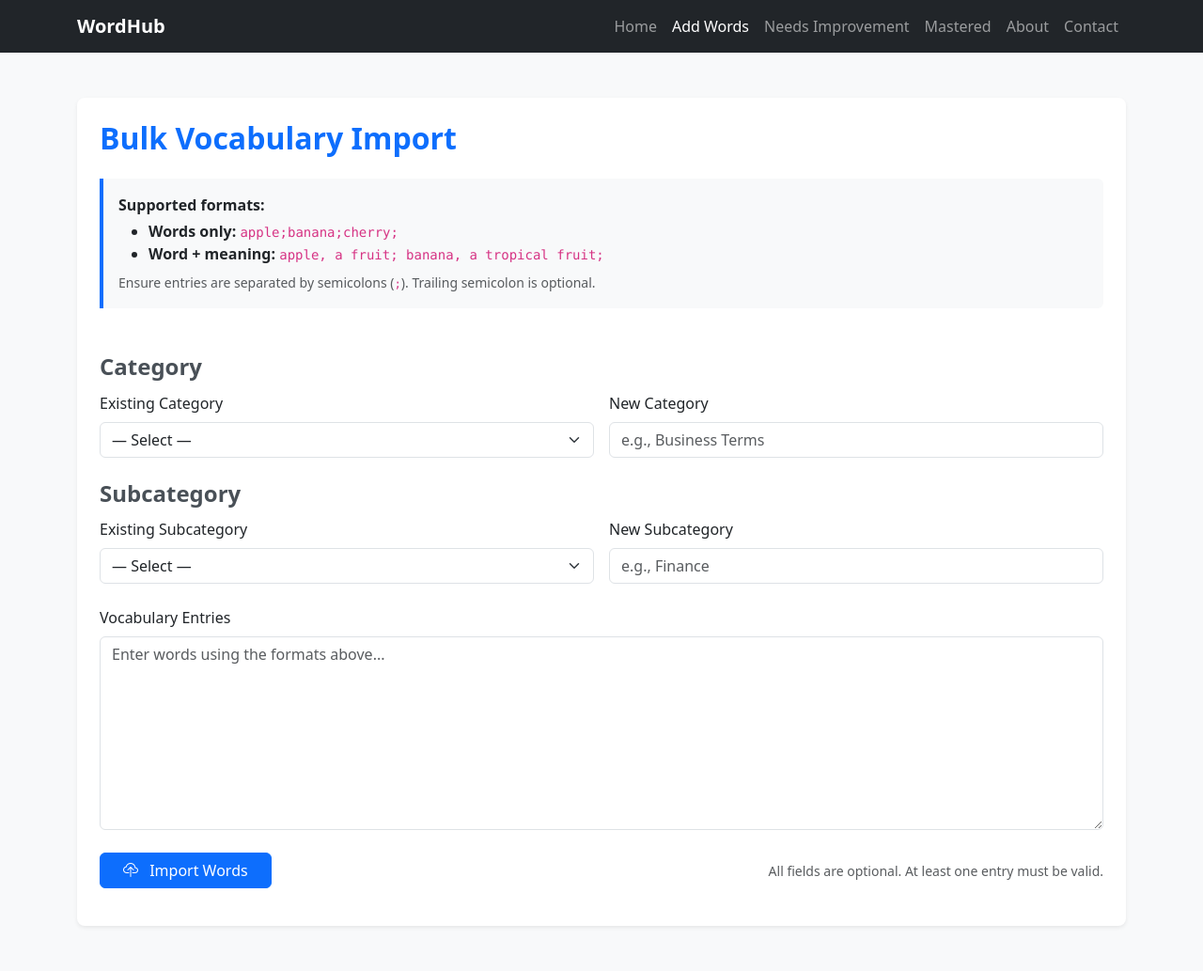
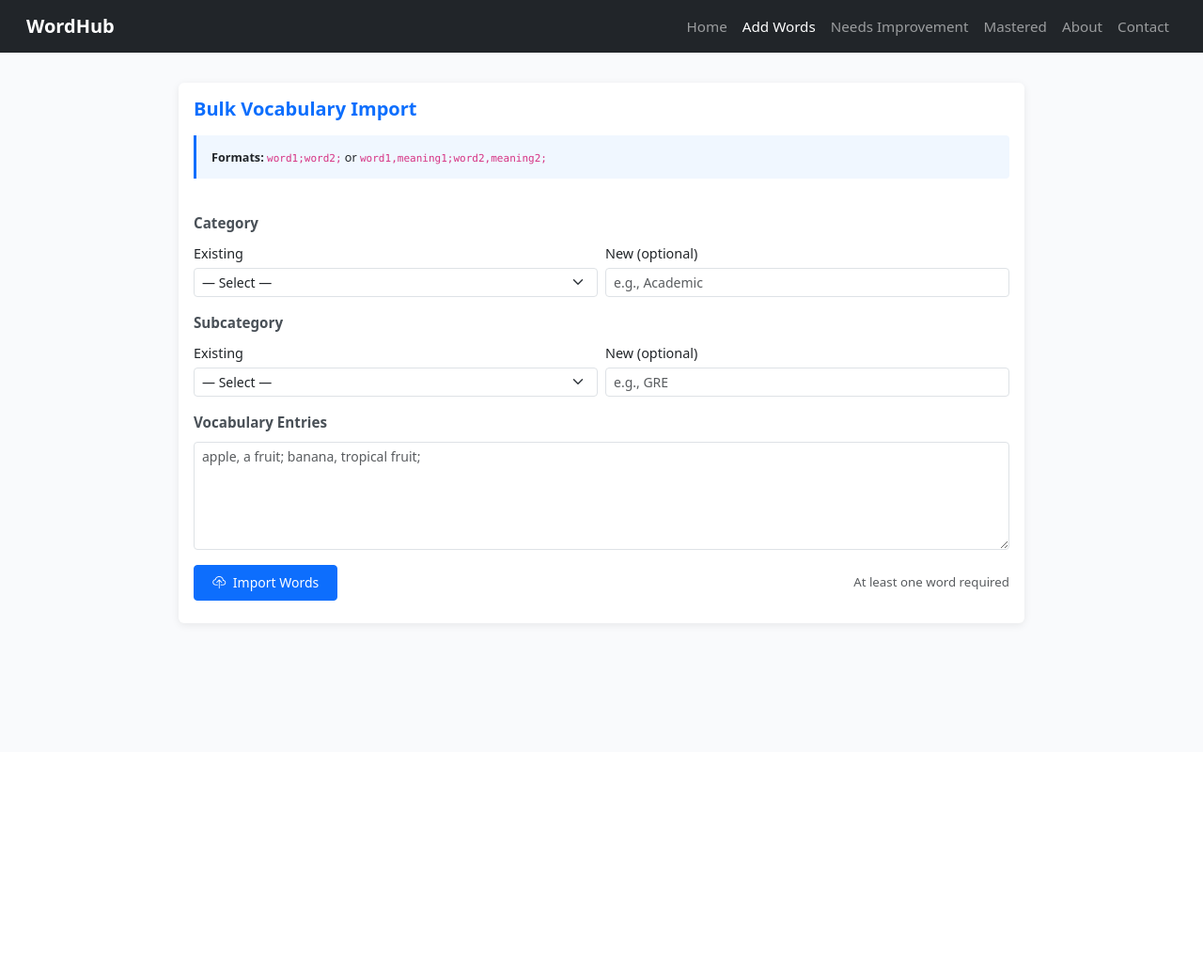
Before and after one commit to BrijBright/wordhub, a Django app: page /add-words/ in a window 1280 px wide. Shown: the whole page at 94% size. After the commit the page ends 667 px from the top, so only its background shows below. Run offline with Django 5.2, Linux system fonts and the light colour scheme; data that the repository does not hold is empty; some libraries are stand-ins or nearby versions.

Commit message:
made add word ui come in 1 page

```diff
--- a/templates/add_words.html
+++ b/templates/add_words.html
@@ -17,26 +17,48 @@
     />
     <link rel="stylesheet" href="{% static 'css/style.css' %}" />
     <style>
+      body {
+        background-color: #f9fafc;
+        font-size: 0.95rem;
+      }
+      .main-card {
+        max-width: 900px;
+        margin: 1.5rem auto;
+        border: none;
+        box-shadow: 0 0.125rem 0.5rem rgba(0, 0, 0, 0.08);
+      }
+      .info-hint {
+        background-color: #f0f7ff;
+        border-left: 3px solid #0d6efd;
+        padding: 0.75rem 1rem;
+        border-radius: 0 0.25rem 0.25rem 0;
+        font-size: 0.9rem;
+        margin-bottom: 1.25rem;
+      }
       .form-section-title {
         font-weight: 600;
+        font-size: 0.95rem;
         color: #495057;
-        margin-top: 1.5rem;
+        margin: 1rem 0 0.6rem;
+      }
+      .compact-row {
         margin-bottom: 0.75rem;
       }
-      .info-callout {
-        background-color: #f8f9fa;
-        border-left: 4px solid #0d6efd;
-        padding: 1rem;
-        border-radius: 0 0.375rem 0.375rem 0;
-        margin-bottom: 1.5rem;
+      .compact-row label {
+        font-weight: 500;
+        font-size: 0.9rem;
+        margin-bottom: 0.25rem;
+      }
+      .btn-primary {
+        padding: 0.45rem 1.2rem;
       }
     </style>
   </head>
 
-  <body class="bg-light">
+  <body>
     <!-- ===== Navbar ===== -->
-    <nav class="navbar navbar-expand-lg navbar-dark bg-dark">
-      <div class="container">
+    <nav class="navbar navbar-expand-lg navbar-dark bg-dark px-3">
+      <div class="container-fluid">
         <a class="navbar-brand fw-bold" href="{% url 'home' %}">WordHub</a>
         <button
           class="navbar-toggler"
@@ -49,7 +71,6 @@
         >
           <span class="navbar-toggler-icon"></span>
         </button>
-
         <div class="collapse navbar-collapse" id="navMenu">
           <ul class="navbar-nav ms-auto">
             <li class="nav-item">
@@ -75,41 +96,30 @@
       </div>
     </nav>
 
-    <div class="container py-5">
-      <div class="card shadow-sm border-0 rounded-3 p-4">
-        <h2 class="mb-4 fw-bold text-primary">Bulk Vocabulary Import</h2>
+    <div class="container-fluid py-2">
+      <div class="main-card card p-3">
+        <h2 class="h5 fw-bold mb-3 text-primary">Bulk Vocabulary Import</h2>
 
-        <div class="info-callout">
-          <p class="mb-1"><strong>Supported formats:</strong></p>
-          <ul class="mb-0">
-            <li>
-              <strong>Words only:</strong> <code>apple;banana;cherry;</code>
-            </li>
-            <li>
-              <strong>Word + meaning:</strong>
-              <code>apple, a fruit; banana, a tropical fruit;</code>
-            </li>
-          </ul>
-          <p class="mt-2 mb-0 text-muted small">
-            Ensure entries are separated by semicolons (<code>;</code>).
-            Trailing semicolon is optional.
-          </p>
+        <div class="info-hint">
+          <small>
+            <strong>Formats:</strong>
+            <code>word1;word2;</code> or
+            <code>word1,meaning1;word2,meaning2;</code>
+          </small>
         </div>
 
         <form id="bulkWordForm" novalidate>
           {% csrf_token %}
 
-          <!-- Category Section -->
-          <h4 class="form-section-title">Category</h4>
-          <div class="row g-3 mb-4">
+          <!-- Category -->
+          <div class="form-section-title">Category</div>
+          <div class="row compact-row g-2">
             <div class="col-md-6">
-              <label for="categorySelect" class="form-label"
-                >Existing Category</label
-              >
+              <label for="categorySelect">Existing</label>
               <select
                 id="categorySelect"
                 name="categorySelect"
-                class="form-select"
+                class="form-select form-select-sm"
               >
                 <option value="">— Select —</option>
                 {% for cat in categories %}
@@ -118,82 +128,71 @@
               </select>
             </div>
             <div class="col-md-6">
-              <label for="newCategory" class="form-label">New Category</label>
+              <label for="newCategory">New (optional)</label>
               <input
                 type="text"
                 id="newCategory"
                 name="newCategory"
-                class="form-control"
-                placeholder="e.g., Business Terms"
+                class="form-control form-control-sm"
+                placeholder="e.g., Academic"
               />
             </div>
           </div>
 
-          <!-- Subcategory Section -->
-          <h4 class="form-section-title">Subcategory</h4>
-          <div class="row g-3 mb-4">
+          <!-- Subcategory -->
+          <div class="form-section-title">Subcategory</div>
+          <div class="row compact-row g-2">
             <div class="col-md-6">
-              <label for="subcategorySelect" class="form-label"
-                >Existing Subcategory</label
-              >
+              <label for="subcategorySelect">Existing</label>
               <select
                 id="subcategorySelect"
                 name="subcategorySelect"
-                class="form-select"
+                class="form-select form-select-sm"
               >
                 <option value="">— Select —</option>
                 {% for sub in subcategories %}
-                <option value="{{ sub.id }}">
-                  {{ sub.name }} ({{ sub.category.name }})
-                </option>
+                <option value="{{ sub.id }}">{{ sub.name }}</option>
                 {% endfor %}
               </select>
             </div>
             <div class="col-md-6">
-              <label for="newSubcategory" class="form-label"
-                >New Subcategory</label
-              >
+              <label for="newSubcategory">New (optional)</label>
               <input
                 type="text"
                 id="newSubcategory"
                 name="newSubcategory"
-                class="form-control"
-                placeholder="e.g., Finance"
+                class="form-control form-control-sm"
+                placeholder="e.g., GRE"
               />
             </div>
           </div>
 
-          <!-- Bulk Words Textarea -->
-          <div class="mb-4">
-            <label for="bulkInput" class="form-label fw-medium"
-              >Vocabulary Entries</label
-            >
+          <!-- Words Input -->
+          <div class="form-section-title">Vocabulary Entries</div>
+          <div class="compact-row">
             <textarea
               id="bulkInput"
               name="bulkInput"
-              class="form-control"
-              rows="8"
-              placeholder="Enter words using the formats above..."
+              class="form-control form-control-sm"
+              rows="5"
+              placeholder="apple, a fruit; banana, tropical fruit;"
             ></textarea>
           </div>
 
-          <div class="d-flex justify-content-between align-items-center">
-            <button type="submit" class="btn btn-primary px-4">
-              <i class="bi bi-cloud-upload me-2"></i> Import Words
+          <div class="d-flex justify-content-between align-items-center mt-3">
+            <button type="submit" class="btn btn-primary btn-sm">
+              <i class="bi bi-cloud-upload me-1"></i> Import Words
             </button>
-            <small class="text-muted"
-              >All fields are optional. At least one entry must be valid.</small
-            >
+            <small class="text-muted">At least one word required</small>
           </div>
 
-          <div id="responseMsg" class="mt-3 fw-semibold"></div>
+          <div id="responseMsg" class="mt-2 fw-semibold small"></div>
         </form>
       </div>
     </div>
 
-    <!-- Bootstrap JS -->
+    <!-- Bootstrap Bundle -->
     <script src="https://cdn.jsdelivr.net/npm/bootstrap@5.3.3/dist/js/bootstrap.bundle.min.js"></script>
-    <!-- Custom JS -->
     <script src="{% static 'js/form-handler.js' %}"></script>
   </body>
 </html>
```
